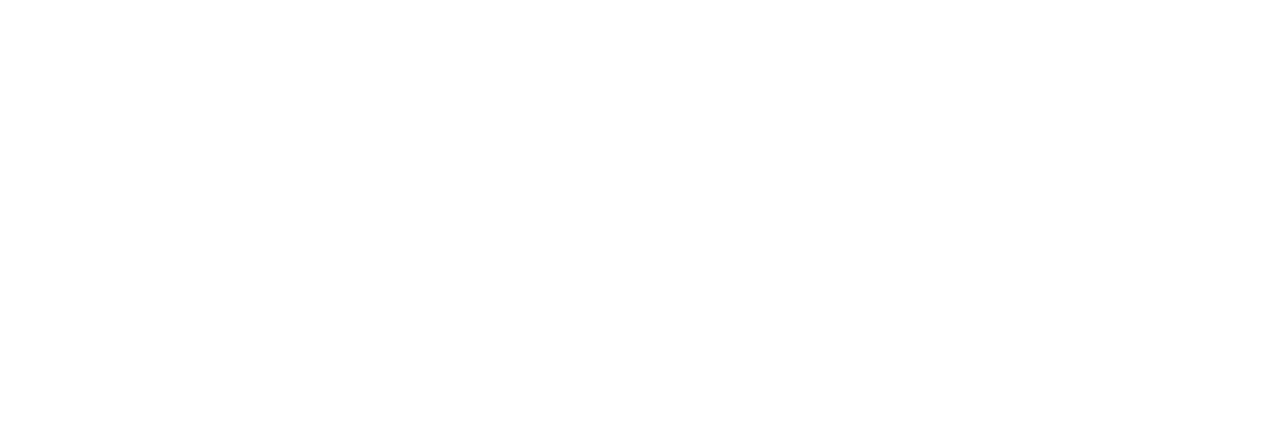
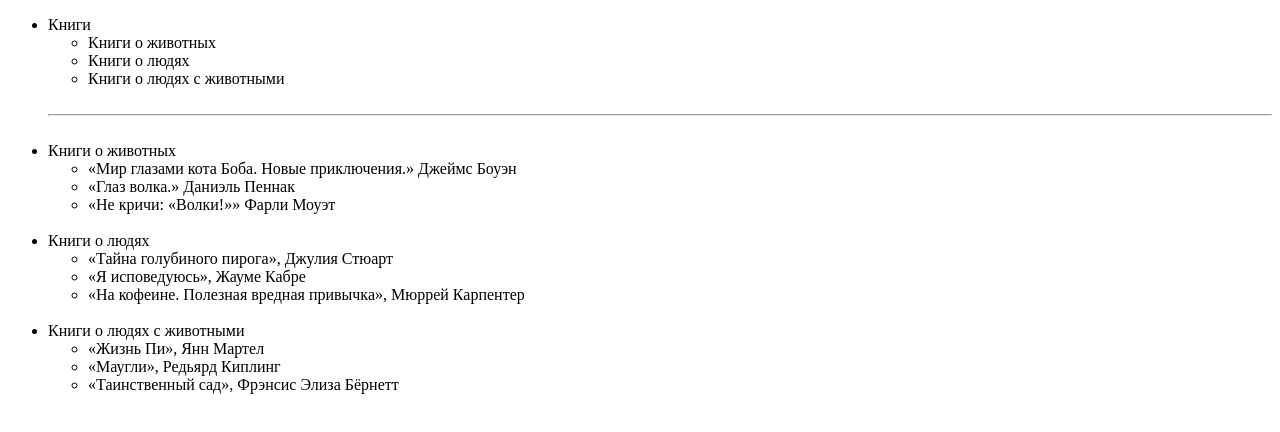
Before and after one commit to VladimirMakarof/itmo-curse, a plain HTML site: page index.html in a window 1280 px wide. Drawn offline with Linux system fonts and the light colour scheme.

Commit message:
lesson_1

```diff
--- a/index.html
+++ b/index.html
@@ -3,9 +3,44 @@
 <head>
 	<meta charset="UTF-8">
 	<meta name="viewport" content="width=device-width, initial-scale=1.0">
-	<title>Document</title>
+	<title>Книги</title>
+	<link rel="icon" href="images/favicon.ico" type="image/x-icon">
+	<link rel="stylesheet" href="style/style.css">
 </head>
 <body>
+	<ul>
+		<li class=""> <a href="index.html">Книги</a>
+			<ul class="">
+				<li class=""><a href="pages/animal_books.html">Книги о животных</a></li>
+				<li class=""><a href="pages/people_books.html">Книги о людях</a></li>
+				<li class=""><a href="pages/animal_people.html">Книги о людях с животными</a></li>
+			</ul>
+		</li>
+		<br><hr><br>
+		<li class=""><a href="#">Книги о животных</a>
+			<ul class="">
+				<li class=""><a href="pages/Bowen.html">&#171;Мир глазами кота Боба. Новые приключения.&#187; Джеймс Боуэн</a></li></li>
+				<li class=""><a href="pages/Pennac.html">&#171;Глаз волка.&#187; Даниэль Пеннак</a></li></li>
+				<li class=""><a href="pages/Mowat.html">&#171;Не кричи: &#171;Волки!&#187;&#187; Фарли Моуэт</a></li></li>
+			</ul>
+		</li>
+		<br>
+		<li class=""><a href="#">Книги о людях</a>
+			<ul class="">
+				<li class=""><a href="pages/Stuart.html">&#171;Тайна голубиного пирога&#187;, Джулия Стюарт</a></li></li>
+				<li class=""><a href="pages/Cabre.html">&#171;Я исповедуюсь&#187;, Жауме Кабре</a></li></li>
+				<li class=""><a href="pages/Carpenter.html">&#171;На кофеине. Полезная вредная привычка&#187;, Мюррей Карпентер</a></li>
+			</ul>
+		</li>
+		<br>
+		<li class=""><a href="#">Книги о людях с животными</a>
+			<ul class="">
+				<li class=""><a href="pages/Martel.html">&#171;Жизнь Пи&#187;, Янн Мартел</a></li></li>
+				<li class=""><a href="pages/Kipling.html">&#171;Маугли&#187;, Редьярд Киплинг</a></li></li>
+				<li class=""><a href="pages/Burnett.html">&#171;Таинственный сад&#187;, Фрэнсис Элиза Бёрнетт</a></li></li>
+			</ul>
+		</li>
+	</ul>
 
 </body>
 </html>
```
